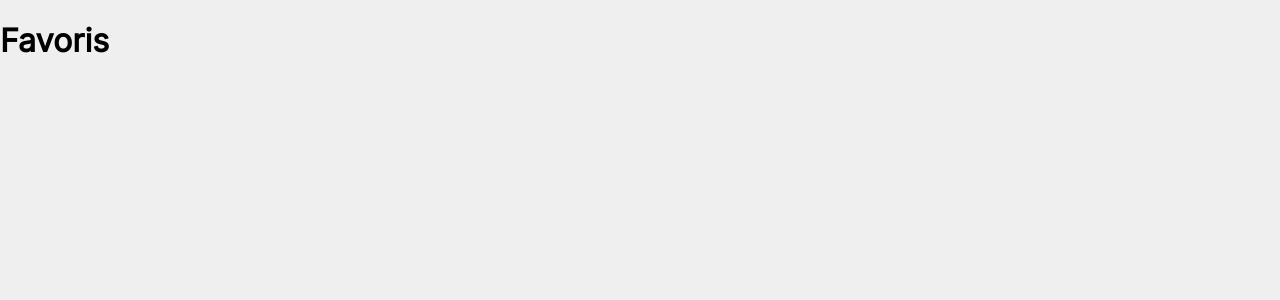
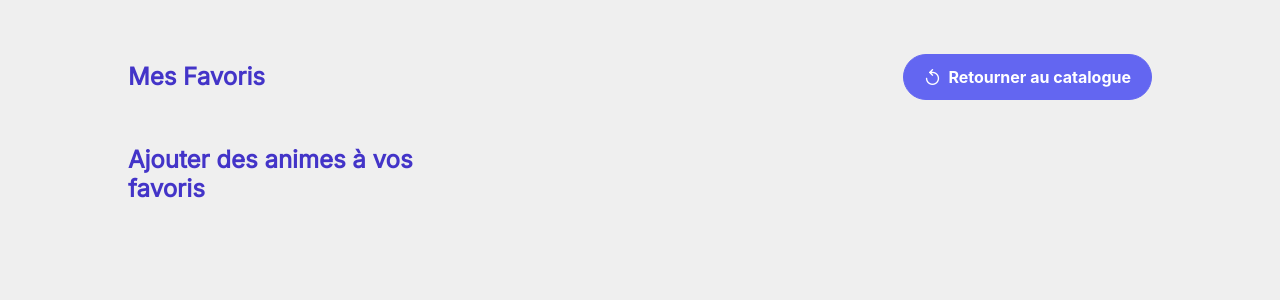
Before and after one commit to Eldioub/Catalogue-animes, a React (Create React App) app: page /favoris in a window 1280 px wide. Shown: the top 300 px of the page. Built offline with nearby package versions, Linux system fonts and the light colour scheme.

Commit message:
Added Favorite page

```diff
--- a/src/App.js
+++ b/src/App.js
@@ -1,13 +1,13 @@
 import { Routes ,Route } from 'react-router-dom';
 import Home from './home';
 import AnimeDetail from './anime';
-import Favoris from './favoris'
+import Favoris from './favoris';
 
 function App() {
   return (
     <Routes>
       <Route path='/' element={<Home />} />
-      <Route path='/favoris' element={<Favoris />} />
+      <Route path='/favoris' element={<Favoris />}  />
       <Route path='/anime/:id' element={<AnimeDetail />} />
     </Routes>
   );
--- a/src/anime.js
+++ b/src/anime.js
@@ -20,15 +20,30 @@ const AnimeDetail = () => {
         fetchData();
     });
 
+    const [favoriteAnimes, setFavoriteAnimes] = useState(() => localStorage.getItem("favoriteAnimes") || []);
+    //console.log(favoriteAnimes);
+    const favorisInitial = favoriteAnimes.some(f => f.id === id) ? ["Retirer aux favoris",'pi pi-heart-fill', 'p-button-rounded'] : ["Ajouter aux favoris", 'pi pi-heart','p-button-outlined'];
+    const [favoris, setFavoris] = useState(favorisInitial);
+    const addRemoveFavoris = () => {
+        if (favoriteAnimes.some(f => f.id === id)) {
+          setFavoriteAnimes((prev) => prev.filter((f) => f.id !== id));
+          setFavoris(["Ajouter aux favoris",'pi pi-heart', 'p-button-outlined']);
+        } else {
+          setFavoriteAnimes((prev) => [...prev, anime]);
+          setFavoris(["Retirer aux favoris",'pi pi-heart-fill','p-button-rounded']);
+        }
+        localStorage.setItem("favoriteAnimes", favoriteAnimes);
+    };
+
     return(
         <div className="container">
             <div className="animeDetailContainer">
                 <div className="centerBtn">
-                    <img className="coverImage" src={anime ? anime.attributes.coverImage.original : ''} alt={anime ? anime.attributes.canonicalTitle : 'No Iamge Found'} />
+                    <img className="coverImage" src={anime ? anime.attributes.coverImage?.original : ''} alt={anime ? anime.attributes.canonicalTitle : 'No Iamge Found'} />
                     <BtnBack />
                 </div>
                 <div>
-                    <img className="posterImage" src={anime ? anime.attributes.posterImage.original : ''} alt={anime ? anime.attributes.canonicalTitle : 'No Iamge Found'} />
+                    <img className="posterImage" src={anime ? anime.attributes.posterImage?.original : ''} alt={anime ? anime.attributes.canonicalTitle : 'No Iamge Found'} />
                 </div>
                 <div className="h-30">
                     <div className="titleBox">
@@ -36,7 +51,7 @@ const AnimeDetail = () => {
                         <span className="rang">° Rang {anime ? anime.attributes.ratingRank : 'N/A'}</span>
                     </div>
                     <div className="addFavoris">
-                        <Button type="button" label="Ajouter aux favoris" icon="pi pi-heart" iconPos="right" className="p-button-outlined" />
+                        <Button type="button" label={favoris[0]} icon={favoris[1]} iconPos="right" className={favoris[2]}  onClick={addRemoveFavoris} />
                     </div>
                     <div className="synopsis">
                         <p>{anime ? anime.attributes.synopsis : ''}</p>
--- a/src/components/BtnBack.jsx
+++ b/src/components/BtnBack.jsx
@@ -4,7 +4,7 @@ import { Link } from 'react-router-dom';
 
 const BtnBack = () => {
     return(
-        <Link to={`/`} className="link cover">
+        <Link to={`/`} className="link">
           <Button icon="pi pi-undo" className="p-button-rounded" label='Retourner au catalogue' />
         </Link>
     );
--- a/src/favoris.js
+++ b/src/favoris.js
@@ -1,8 +1,28 @@
 import React from "react";
+import BtnBack from "./components/BtnBack";
+import { Link } from "react-router-dom";
+import './style/favoris.css';
 
-const Favoris = ({match}) => {
+const Favoris = () => {
+    const favoriteAnimes = localStorage.getItem("favoriteAnimes");
     return(
-        <h1>Favoris</h1>
+        <div className="container">
+            <div className="box">
+                <div>
+                    <h2 className="title">Mes Favoris</h2>
+                </div>
+                <BtnBack />
+            </div>
+            <div className="favorisGrid">
+                {favoriteAnimes && favoriteAnimes.length>0 ? favoriteAnimes.map(anime =>
+                    <div key={anime.id}>
+                        <Link to={`/anime/${anime.id}`}>
+                            <img src={anime.attributes.posterImage.small} alt={anime.attributes.canonicalTitle} />
+                        </Link>
+                    </div>
+                ) : <h2 className="title">Ajouter des animes à vos favoris</h2>}
+            </div>
+        </div>
     );
 }
 
--- a/src/home.js
+++ b/src/home.js
@@ -41,7 +41,7 @@ function Home() {
 
   const linkAnime = (anime) => {
     return (
-      <Link to={`./anime/${anime.id}`}>
+      <Link to={`/anime/${anime.id}`}>
         Voir details
       </Link>
     );
--- a/src/style/anime.css
+++ b/src/style/anime.css
@@ -27,6 +27,12 @@
     top: -25.5rem;
 }
 
+.centerBtn>a{
+    position: relative;
+    top: -12rem;
+    left: -8rem;
+}
+
 .addFavoris{
     position: relative;
     top: -25.5rem;
--- a/src/style/favoris.css
+++ b/src/style/favoris.css
@@ -0,0 +1,16 @@
+.box{
+    display: flex;
+    justify-content: space-between;
+    align-items: center;
+}
+
+.favorisGrid{
+    display: grid;
+    grid-template-columns: repeat(3, 1fr);
+    grid-gap: 10px;
+    grid-auto-rows: 100px;
+}
+
+.favorisGrid>div>a>img{
+    border-radius: 2em;
+}
--- a/src/style/index.css
+++ b/src/style/index.css
@@ -18,9 +18,3 @@ code {
 .link{
   text-decoration: none;
 }
-
-.cover{
-  position: relative;
-  top: -12rem;
-  left: -8rem;
-}
```
